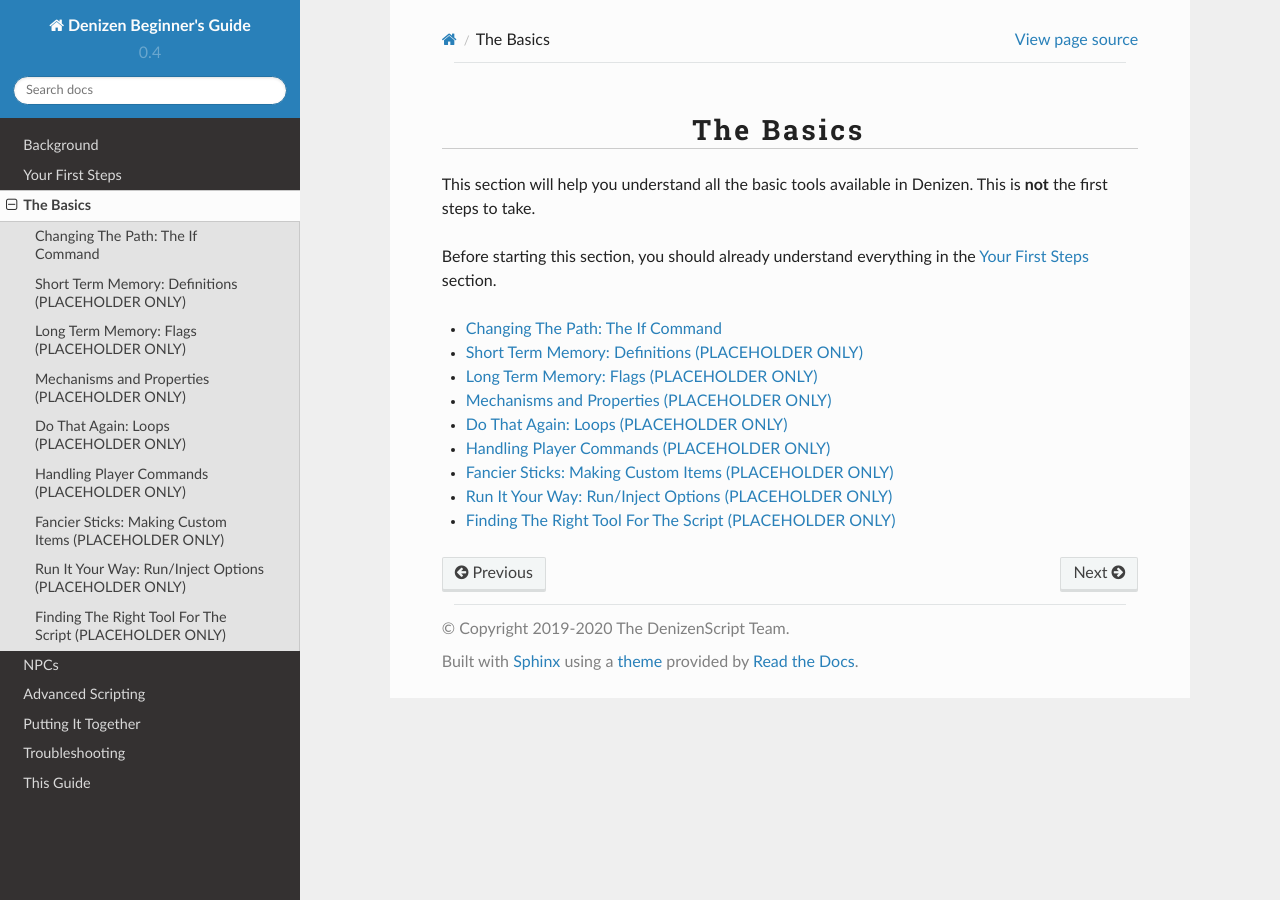
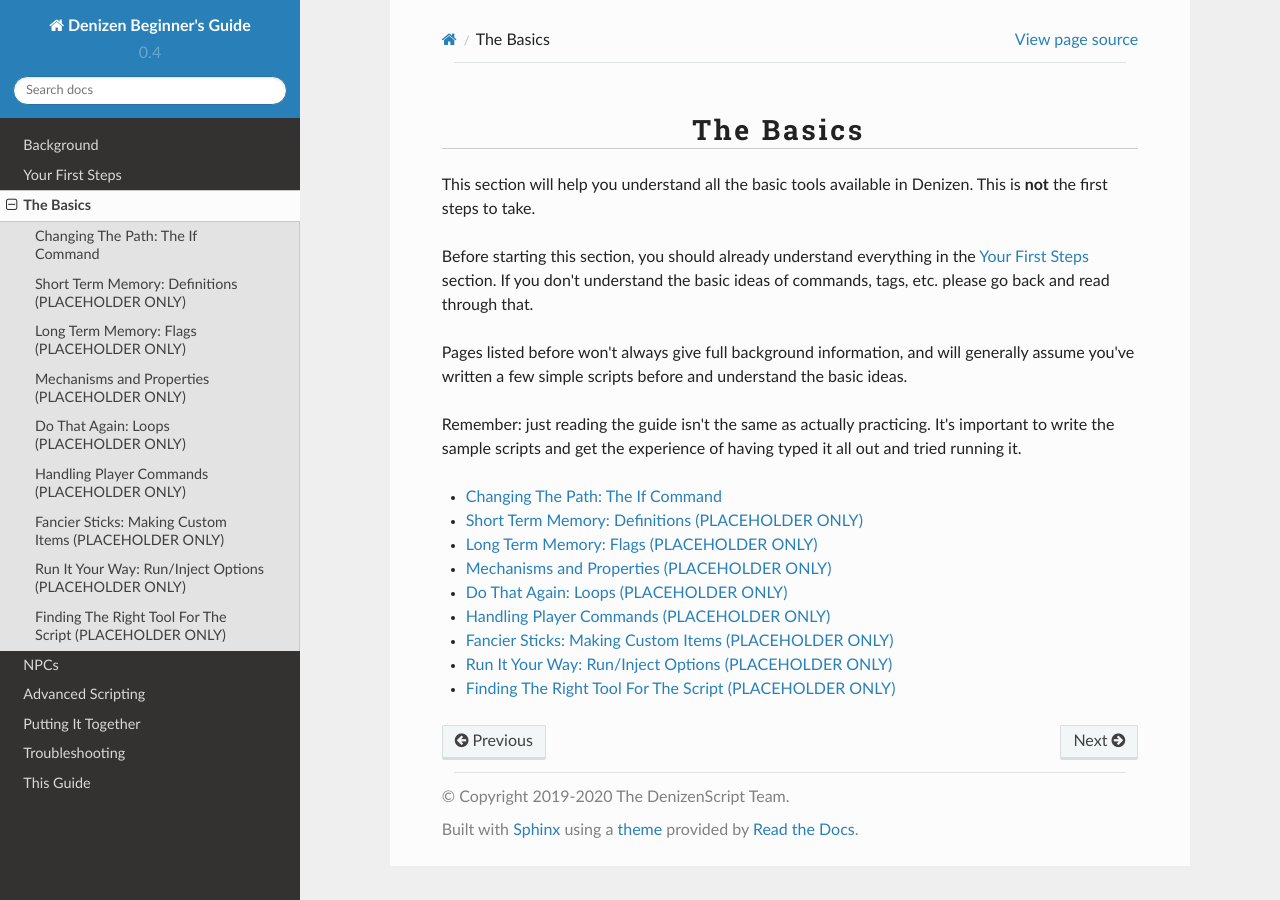
Before and after one commit to DenizenScript/Denizen-Beginners-Guide, a Sphinx documentation site: the page built from source/guides/basics/index.md, in a window 1280 px wide. Built offline with Sphinx 7.4.7 and the Read the Docs theme 2.0.0, drawn with Linux system fonts in a browser that asks for light colours.

Commit message:
add a bit more introductory info to "The Basics" section index

````diff
--- a/source/guides/basics/index.md
+++ b/source/guides/basics/index.md
@@ -3,7 +3,11 @@ The Basics
 
 This section will help you understand all the basic tools available in Denizen. This is **not** the first steps to take.
 
-Before starting this section, you should already understand everything in the [Your First Steps](/guides/first-steps/index) section.
+Before starting this section, you should already understand everything in the [Your First Steps](/guides/first-steps/index) section. If you don't understand the basic ideas of commands, tags, etc. please go back and read through that.
+
+Pages listed before won't always give full background information, and will generally assume you've written a few simple scripts before and understand the basic ideas.
+
+Remember: just reading the guide isn't the same as actually practicing. It's important to write the sample scripts and get the experience of having typed it all out and tried running it.
 
 ``` toctree::
     :maxdepth: 1
````
